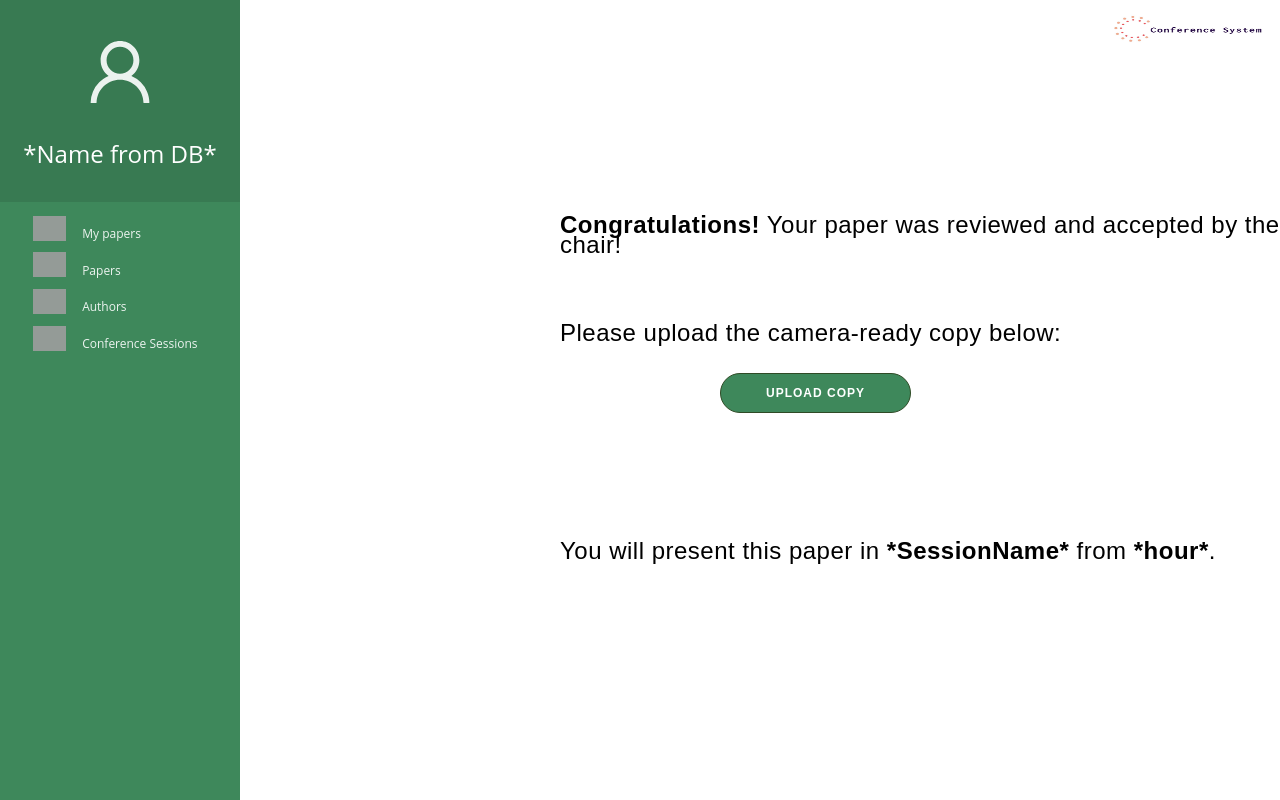
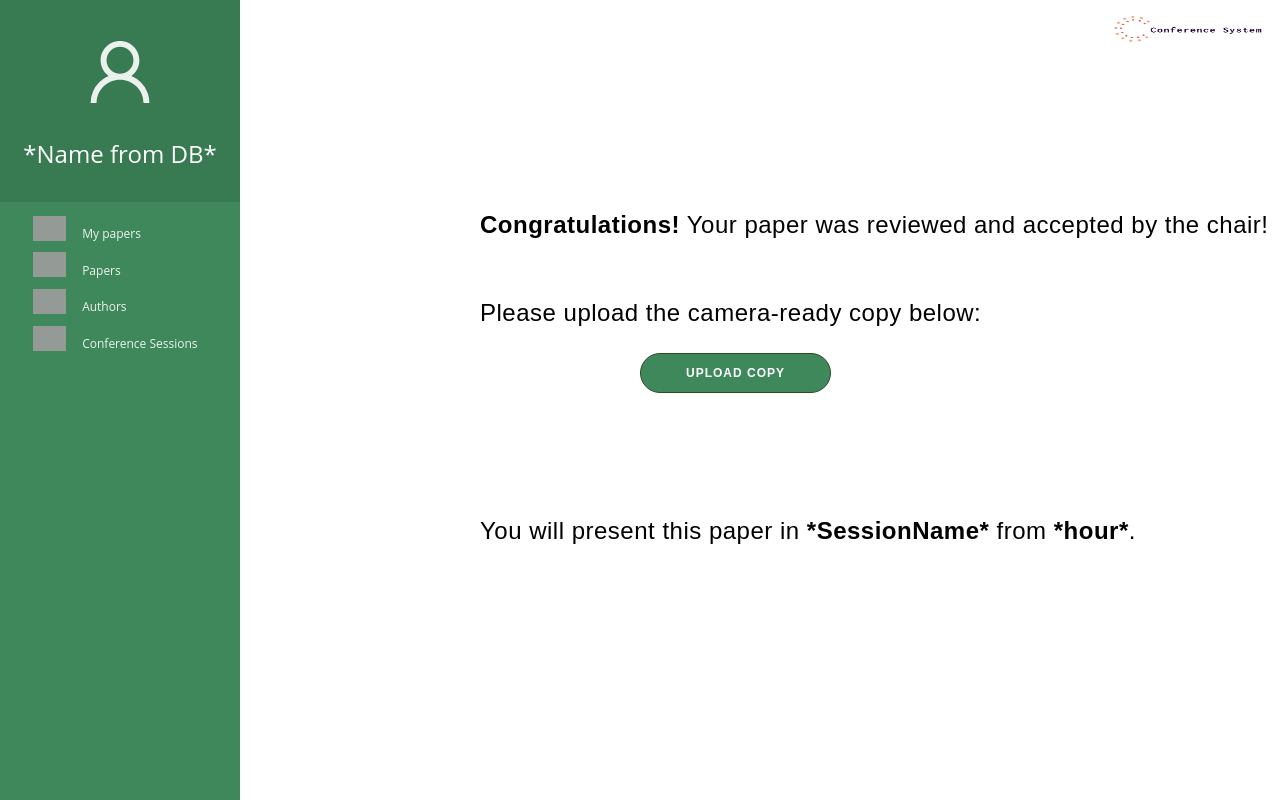
Before and after one commit to albu-alex/Echipa-9, a React (Create React App) app in the folder view/: page /authorcameracopy in a window 1280 px wide. Built offline with nearby package versions, Linux system fonts and the light colour scheme; grey boxes are pictures that could not be loaded.

Commit message:
Small css refactor

```diff
--- a/view/src/pages/author-uploadcamerapage/author-uploadcamerapage.styles.css
+++ b/view/src/pages/author-uploadcamerapage/author-uploadcamerapage.styles.css
@@ -1,6 +1,6 @@
 .cameracopy-container {
     margin-top: 10em;
-    margin-left: 35em;
+    margin-left: 30em;
 }
 
 .cameracopy-container p {
```
